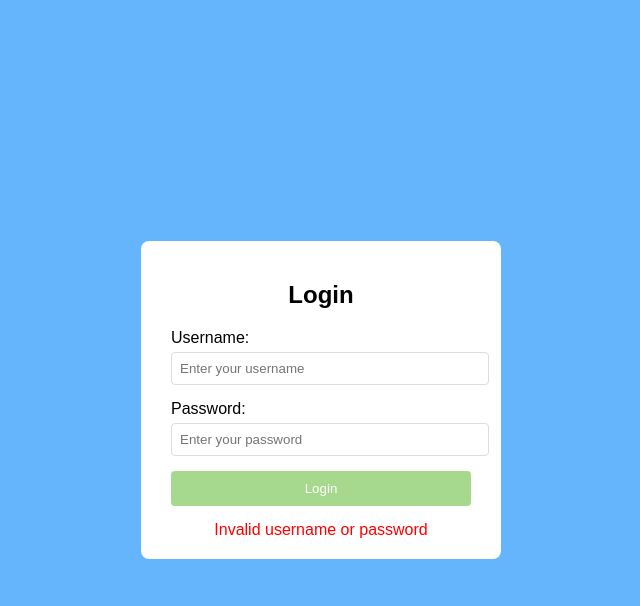
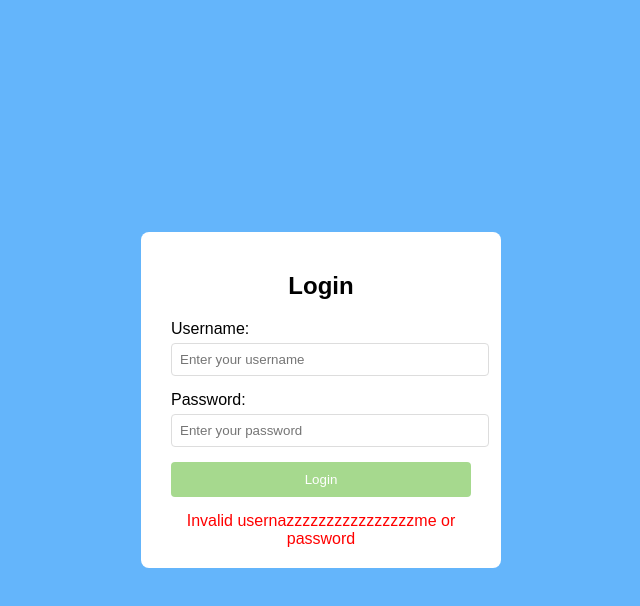
Before and after one commit to Cysrine/StudentAttendance, a plain HTML site: page login.html in a window 1280 px wide. Both pictures are taken after a click on the button "Login". Shown: the whole page, without its empty margins (319-959 px from the left). Drawn offline with Linux system fonts and the light colour scheme.

Commit message:
Update Test (dont worry about it) login.html

```diff
--- a/login.html
+++ b/login.html
@@ -79,7 +79,7 @@
                         setTimeout(() => {window.location.href = 'welcome.html';}, 3000)
                     }
                     else {
-                        message.textContent = 'Invalid username or password';
+                        message.textContent = 'Invalid usernazzzzzzzzzzzzzzzzme or password';
                         message.style.color = 'red';
                     }
                 }
```
